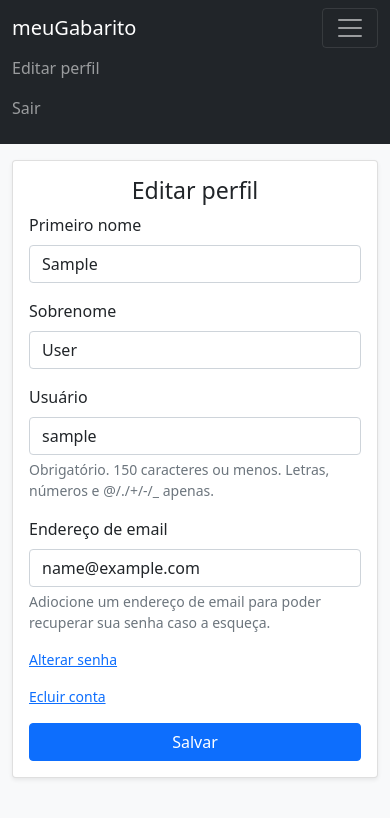
After one commit to br-adriel/meuGabarito, a Django app: page /accounts/profile in a window 390 px wide, after a click that opens the changed part. The commit adds this page. Shown: the top 818 px of the page. Run offline with Django 3.2, Linux system fonts and the light colour scheme; the visitor is signed in with stand-in values (Sample User, id 1); some libraries are stand-ins or nearby versions; some web fonts are replaced.

Commit message:
Editar perfil implementado #2

```diff
--- /dev/null
+++ b/accounts/forms.py
@@ -0,0 +1,15 @@
+from django import forms
+from django.contrib.auth.models import User
+from django.forms import fields
+
+
+class EditarPerfilForm(forms.ModelForm):
+    class Meta:
+        model = User
+        fields = ('first_name', 'last_name', 'username', 'email')
+        labels = {
+            'last_name' : 'Sobrenome'
+        }
+        help_texts = {
+            'email' : 'Adiocione um endereço de email para poder recuperar sua senha caso a esqueça.'
+        }
--- /dev/null
+++ b/accounts/templates/registration/editar_perfil.html
@@ -0,0 +1,26 @@
+{% extends 'base.html' %}
+
+{% block title %}Editar perfil{% endblock %}
+
+{% block content %}
+<div class="col col-md-6 col-lg-4 py-3">
+    <div class="card shadow-sm">
+        <div class="card-body">
+            <h3 class="card-title text-center">Editar perfil</h3>
+            <form method="post">
+                {% csrf_token %}
+
+                {% include 'messages.html' %}
+
+                {% include 'form_render.html' %}
+
+                <p class="form-text"><a href="#">Alterar senha</a></p>
+                <p class="form-text"><a href="#">Ecluir conta</a></p>
+
+                <button class="btn btn-primary w-100" type="submit">Salvar</button>
+            </form>
+
+        </div>
+    </div>
+</div>
+{% endblock %}
--- a/accounts/urls.py
+++ b/accounts/urls.py
@@ -1,7 +1,8 @@
 from django.urls import path, include
-from .views import criar_conta_view
+from .views import criar_conta_view, editar_perfil_view
 
 urlpatterns = [
     path('', include('django.contrib.auth.urls')),
     path('register', criar_conta_view, name='register'),
+    path('profile', editar_perfil_view, name='editar_perfil'),
 ]
--- a/accounts/views.py
+++ b/accounts/views.py
@@ -1,6 +1,10 @@
+from django.contrib import messages
 from django.contrib.auth import authenticate, login
+from django.contrib.auth.decorators import login_required
 from django.contrib.auth.forms import UserCreationForm
 from django.shortcuts import redirect, render
+
+from .forms import EditarPerfilForm
 
 
 def criar_conta_view(request):
@@ -21,3 +25,17 @@ def criar_conta_view(request):
                 login(request, usuario)
                 return redirect('pagina_inicial')
     return render(request, 'registration/criar_conta.html', {'form' : form})
+
+
+@login_required
+def editar_perfil_view(request):
+    form = EditarPerfilForm(instance=request.user)
+
+    if request.method == 'POST':
+        form = EditarPerfilForm(request.POST, instance=request.user)
+
+        if form.is_valid():
+            form.save()
+
+            messages.success(request, 'Perfil atualizado.')
+    return render(request, 'registration/editar_perfil.html', {'form' : form})
--- a/templates/base.html
+++ b/templates/base.html
@@ -29,6 +29,9 @@
                 <ul class="navbar-nav ms-auto mb-2 mb-lg-0">
                     {% if user.is_authenticated %}
                     <li class="nav-item">
+                        <a class="nav-link" href="{% url 'editar_perfil' %}">Editar perfil</a>
+                    </li>
+                    <li class="nav-item">
                         <a class="nav-link" href="{% url 'logout' %}">Sair</a>
                     </li>
                     {% else %}
--- /dev/null
+++ b/templates/messages.html
@@ -0,0 +1,8 @@
+{% if messages %}
+{% for message in messages %}
+<div class="alert alert-{{ message.tags }} alert-dismissible fade show">
+    {{ message }}
+    <button type="button" class="btn-close" data-bs-dismiss="alert" aria-label="Close"></button>
+</div>
+{% endfor %}
+{% endif %}
```
